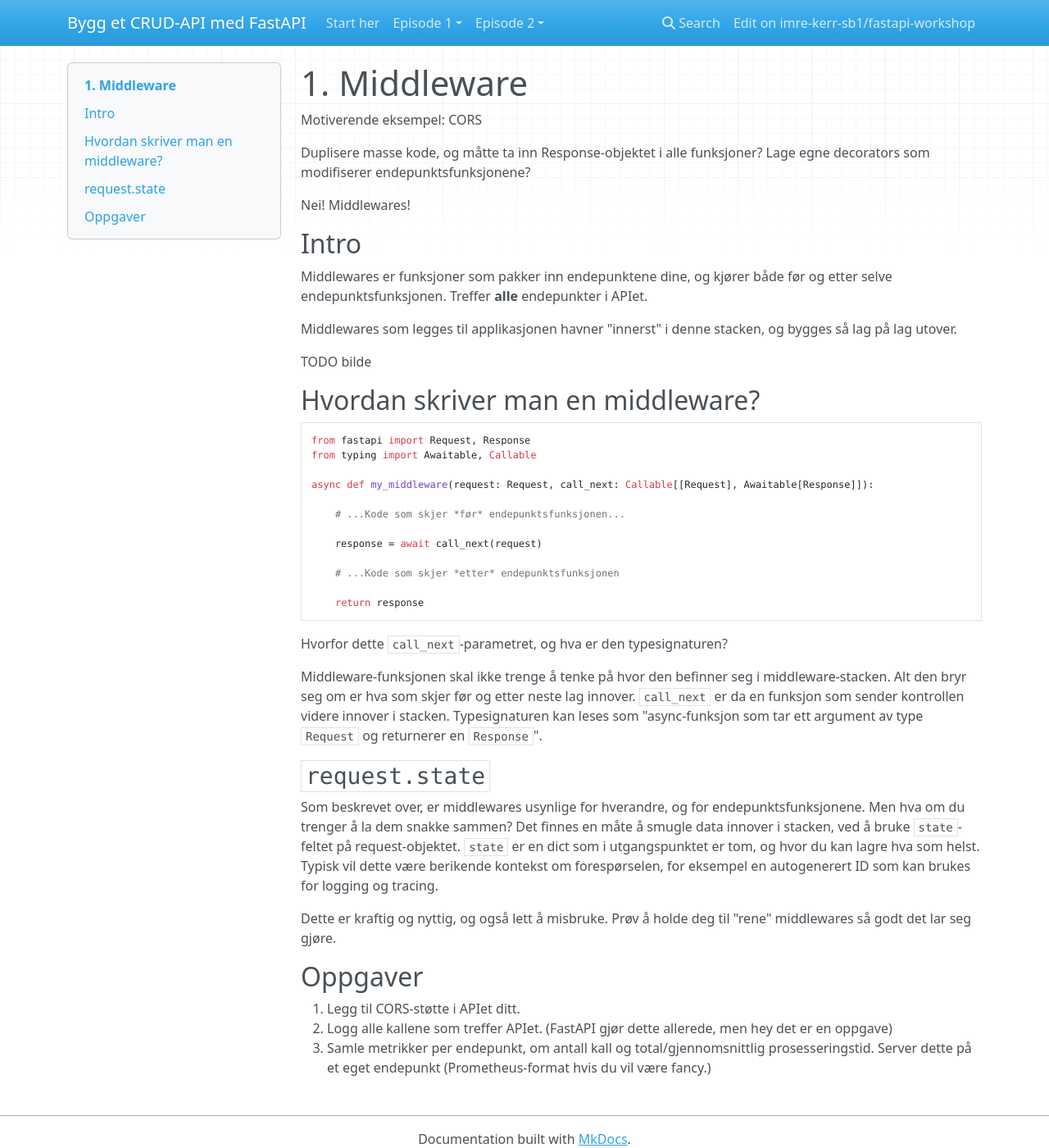
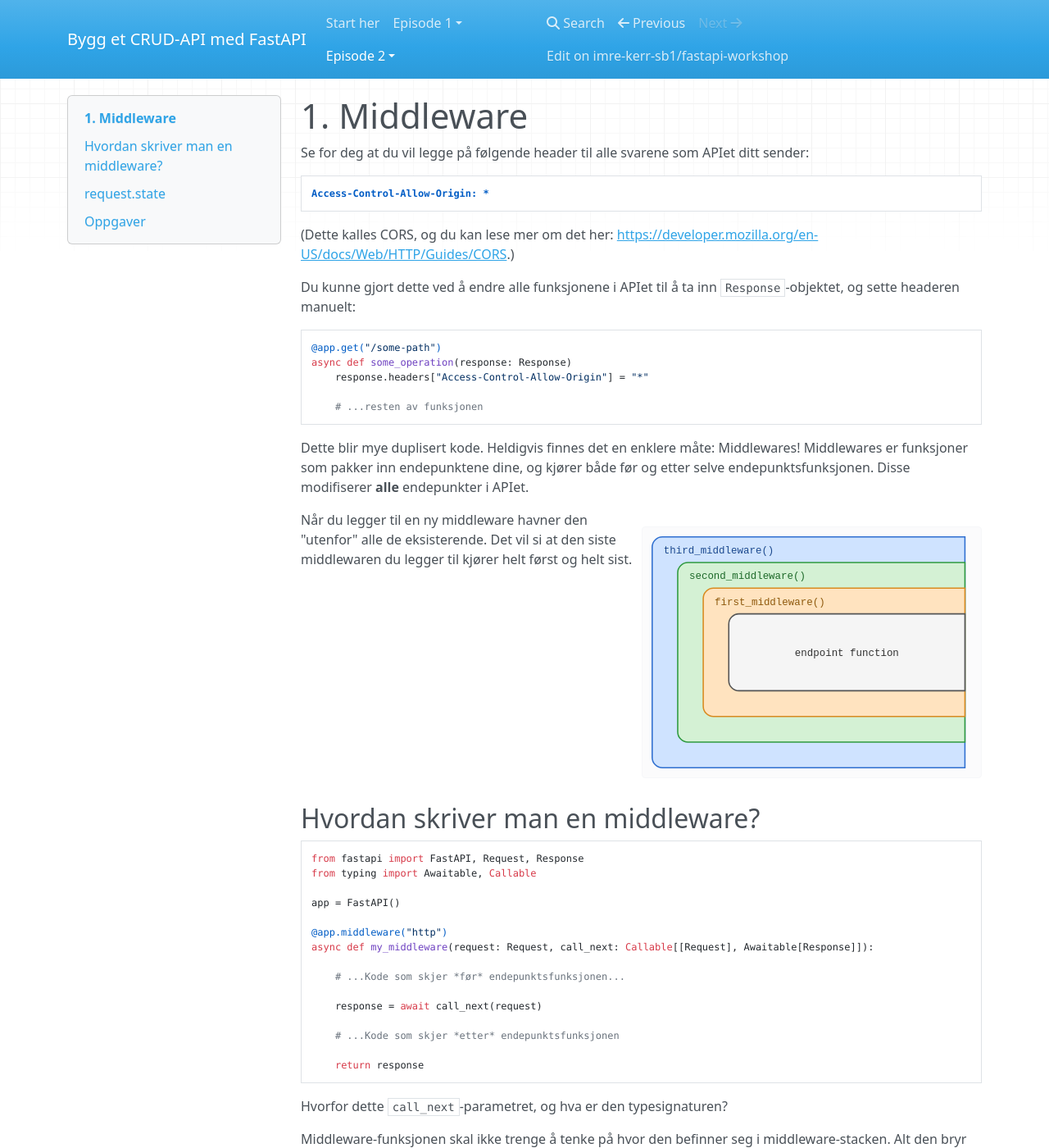
Before and after one commit to imre-kerr-sb1/fastapi-workshop, an MkDocs documentation site: the page built from docs/ep2/01-middleware.md, in a window 1280 px wide and 1400 px high. Shown: the whole window at 82% size. Built offline with MkDocs 1.6.1, drawn with Linux system fonts in a browser that asks for light colours; nearby versions of some CDN libraries; some of the changed text lies outside the part shown.

Commit message:
middleware section done

````diff
--- a/docs/ep2/01-middleware.md
+++ b/docs/ep2/01-middleware.md
@@ -1,27 +1,44 @@
 # 1. Middleware
 
-Motiverende eksempel: CORS
+Se for deg at du vil legge på følgende header til alle svarene som APIet ditt sender:
 
-Duplisere masse kode, og måtte ta inn Response-objektet i alle funksjoner?
-Lage egne decorators som modifiserer endepunktsfunksjonene?
+```
+Access-Control-Allow-Origin: *
+```
 
-Nei! Middlewares!
+(Dette kalles CORS, og du kan lese mer om det her: https://developer.mozilla.org/en-US/docs/Web/HTTP/Guides/CORS.)
 
-## Intro
+Du kunne gjort dette ved å endre alle funksjonene i APIet til å ta inn `Response`-objektet,
+og sette headeren manuelt:
+
+```python
+@app.get("/some-path")
+async def some_operation(response: Response)
+    response.headers["Access-Control-Allow-Origin"] = "*"
+
+    # ...resten av funksjonen
+```
+
+Dette blir mye duplisert kode. Heldigvis finnes det en enklere måte: Middlewares!
 Middlewares er funksjoner som pakker inn endepunktene dine, og kjører både før og etter
-selve endepunktsfunksjonen. Treffer **alle** endepunkter i APIet.
+selve endepunkts­funksjonen. Disse modifiserer **alle** endepunkter i APIet.
 
-Middlewares som legges til applikasjonen havner "innerst" i denne stacken, og bygges så
-lag på lag utover.
+![Middleware-stacken: tre middlewares rundt endepunktsfunksjonen](img/middleware-stack.svg){ align=right width=50% }
 
-TODO bilde
+Når du legger til en ny middleware havner den "utenfor" alle de eksisterende. Det vil si at den
+siste middlewaren du legger til kjører helt først og helt sist.
+
+<div style="clear: both"></div>
 
 ## Hvordan skriver man en middleware?
 
 ```python
-from fastapi import Request, Response
+from fastapi import FastAPI, Request, Response
 from typing import Awaitable, Callable
 
+app = FastAPI()
+
+@app.middleware("http")
 async def my_middleware(request: Request, call_next: Callable[[Request], Awaitable[Response]]):
 
     # ...Kode som skjer *før* endepunktsfunksjonen...
@@ -53,5 +70,5 @@ seg gjøre.
 ## Oppgaver
 
 1. Legg til CORS-støtte i APIet ditt.
-2. Logg alle kallene som treffer APIet. (FastAPI gjør dette allerede, men hey det er en oppgave)
-3. Samle metrikker per endepunkt, om antall kall og total/gjennomsnittlig prosesseringstid. Server dette på et eget endepunkt (Prometheus-format hvis du vil være fancy.)
+2. Logg alle kallene som treffer APIet. (FastAPI gjør dette allerede, men det er nyttig å lære seg hva slags felter som finnes i Request-objektet.)
+3. Samle metrikker per endepunkt, om antall kall og total/gjennomsnittlig prosesseringstid. Server dette på et eget endepunkt. (Prometheus-format hvis du vil være fancy.)
--- a/mkdocs.yml
+++ b/mkdocs.yml
@@ -25,6 +25,7 @@ nav:
           - Løsningsforslag: ep1/solution-key.md
   - Episode 2:
       - ep2/index.md
+      - 1. Middleware: ep2/01-middleware.md
 
 theme:
   language: nb
````
Also changed, not shown: docs/ep2/img/middleware-stack.svg (added).
